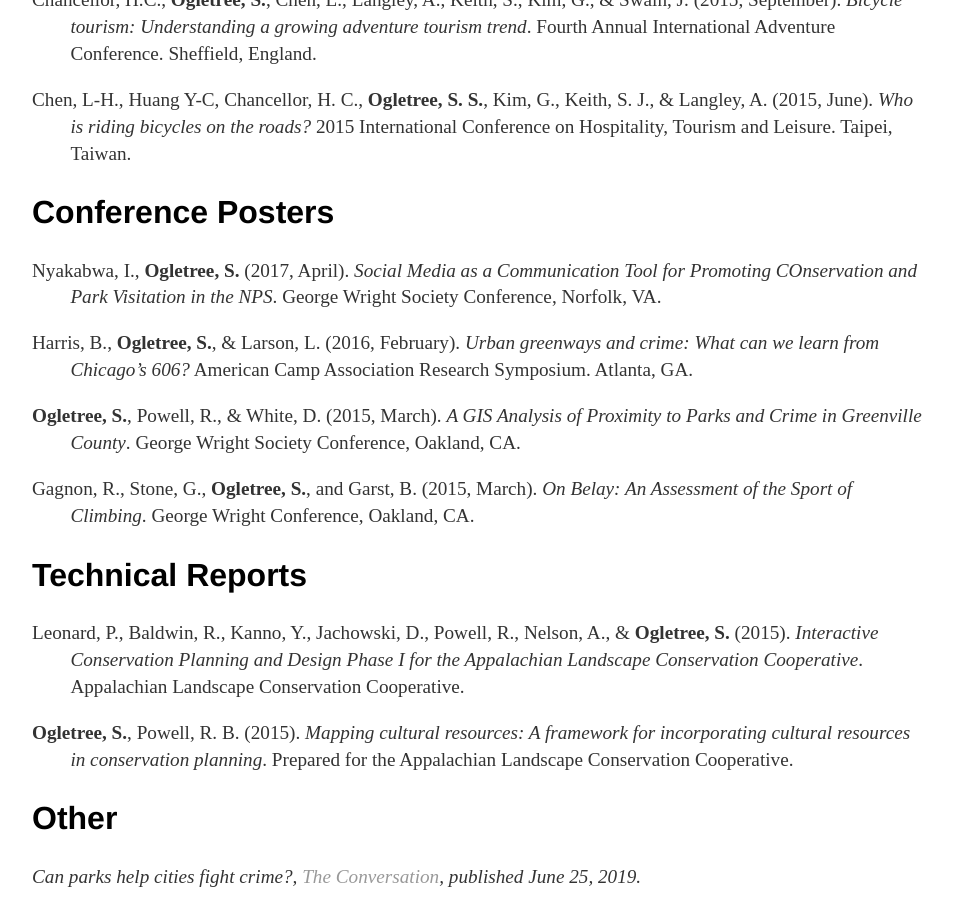
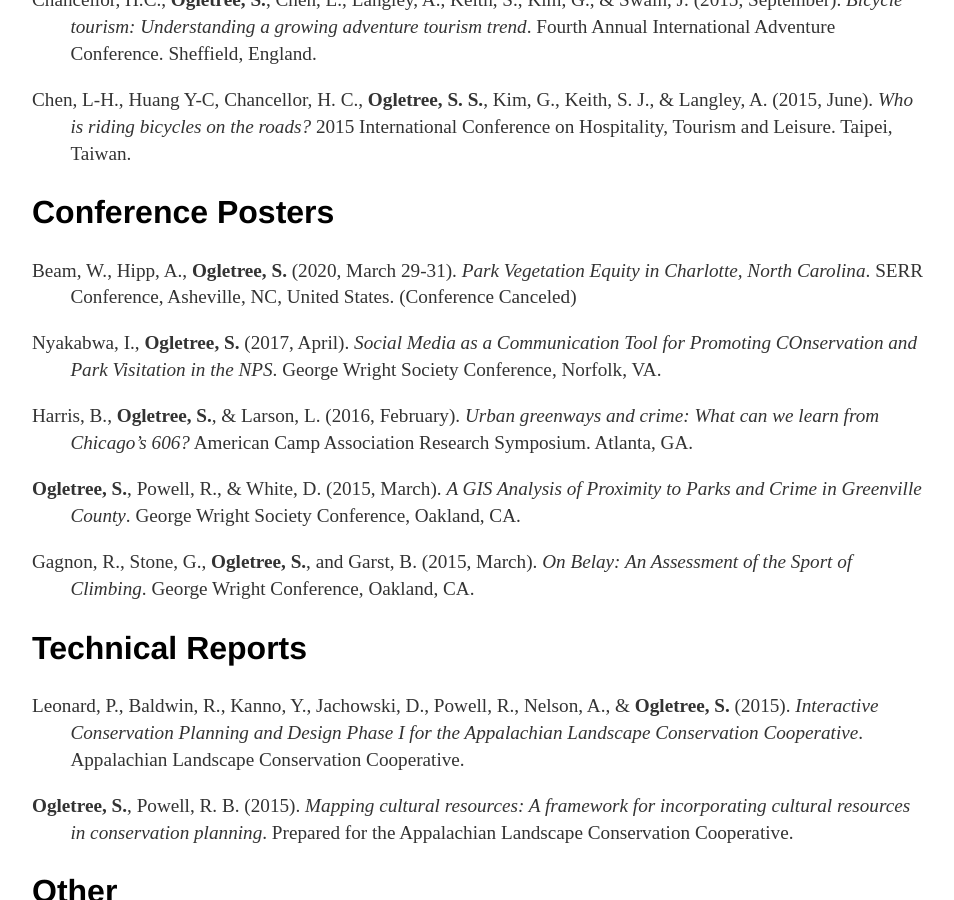
Before and after one commit to scottogletree/ogletrees.github.io, a Jekyll site: the page built from cv/index.html, in a window 1280 px wide and 900 px high, scrolled down 1812 px. Shown: the whole window, without its empty margins (160-1114 px from the left). Built offline with Jekyll 4.4.1, drawn with Linux system fonts in a browser that asks for light colours.

Commit message:
poster add

```diff
--- a/cv/index.html
+++ b/cv/index.html
@@ -57,6 +57,7 @@
 
 
 		<h2>Conference Posters</h2>
+		<p>Beam, W., Hipp, A., <strong>Ogletree, S.</strong> (2020, March 29-31). <em>Park Vegetation Equity in Charlotte, North Carolina</em>. SERR Conference, Asheville, NC, United States. (Conference Canceled)</p>
 		<p>Nyakabwa, I., <b>Ogletree, S.</b> (2017, April). <em>Social Media as a Communication Tool for Promoting COnservation and Park Visitation in the NPS</em>. George Wright Society Conference, Norfolk, VA.</p>
 		<p>Harris, B., <b>Ogletree, S.</b>, & Larson, L. (2016, February). <em>Urban greenways and crime: What can we learn from Chicago’s 606?</em> American Camp Association Research Symposium. Atlanta, GA.</p>
 		<p><b>Ogletree, S.</b>, Powell, R., & White, D. (2015, March). <em>A GIS Analysis of Proximity to Parks and Crime in Greenville County</em>. George Wright Society Conference, Oakland, CA.</p>
```
